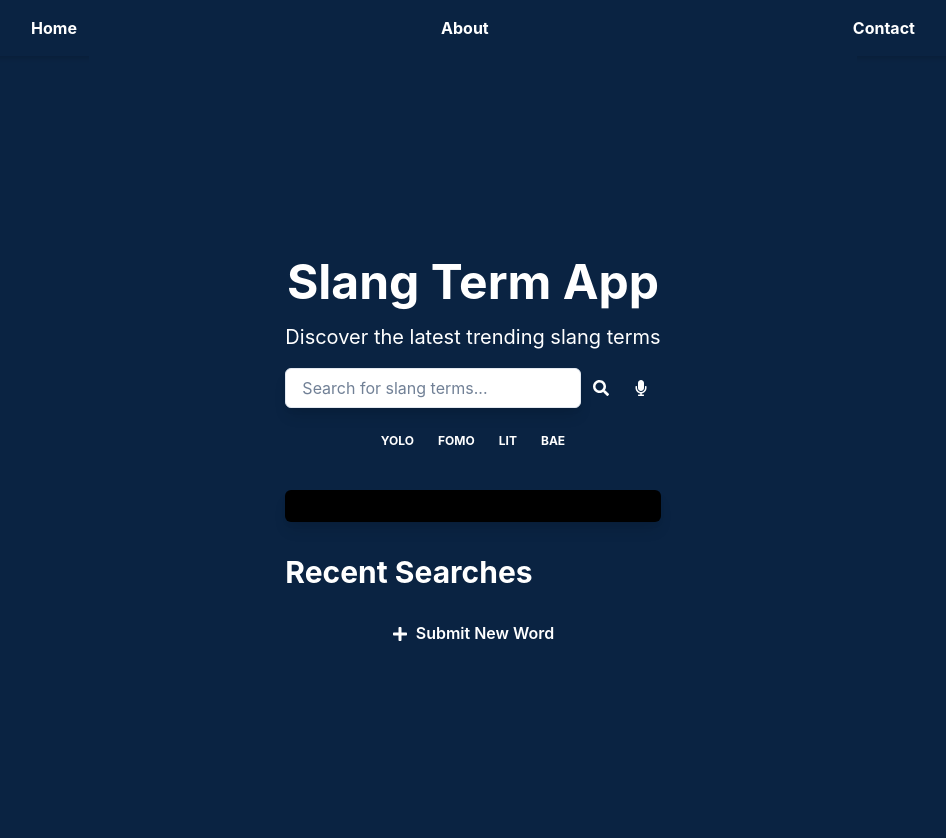
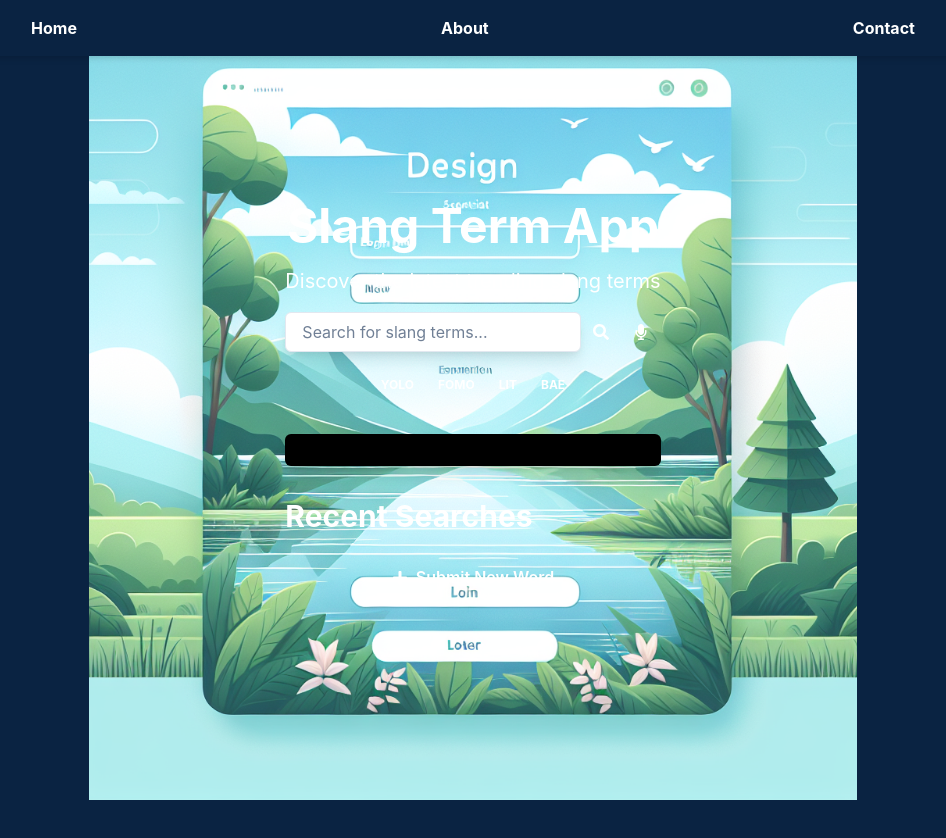
Before and after one commit to GPT-Engineer-App/slang-connect, a React (Vite) app: page / in a window 1280 px wide. Shown: the top 838 px of the page, without its empty margins (167-1113 px from the left). After the commit the page ends 800 px from the top, so only its background shows below. Built offline with nearby package versions, Linux system fonts and the light colour scheme.

Commit message:
Updated background image and moved header navigation to a fixed top position for better design and organization.

```diff
--- a/src/components/Navbar.jsx
+++ b/src/components/Navbar.jsx
@@ -4,7 +4,7 @@ import { motion } from "framer-motion";
 
 const Navbar = () => {
   return (
-    <Box bg="brand.900" p={4} boxShadow="md">
+    <Box bg="brand.900" p={4} boxShadow="md" position="fixed" top="0" width="100%" zIndex="1000">
       <Flex justify="space-around" as={motion.div} initial={{ y: -50 }} animate={{ y: 0 }} transition={{ duration: 0.5 }}>
         <Link as={NavLink} to="/" color="brand.600" fontWeight="bold" whileHover={{ scale: 1.1 }}>Home</Link>
         <Link as={NavLink} to="/about" color="brand.600" fontWeight="bold" whileHover={{ scale: 1.1 }}>About</Link>
--- a/src/pages/Index.jsx
+++ b/src/pages/Index.jsx
@@ -1,6 +1,6 @@
 import { useState, useEffect } from "react";
 import { Container, Text, VStack, Input, IconButton, Box, Heading, List, ListItem, Spinner, Badge, HStack, Button, Modal, ModalOverlay, ModalContent, ModalHeader, ModalFooter, ModalBody, ModalCloseButton, FormControl, FormLabel, Textarea } from "@chakra-ui/react";
-import newBackgroundImage from "../../public/images/subtle-classy-background.jpg"; // Updated background image import
+import backgroundImage from "../../public/images/background.jpg"; // Updated background image import
 import { FaSearch, FaMicrophone, FaTrophy, FaPlus } from "react-icons/fa";
 import axios from "axios";
 import { motion } from "framer-motion";
@@ -47,7 +47,7 @@ const Index = () => {
   };
 
   return (
-    <Container centerContent maxW="container.md" height="100vh" display="flex" flexDirection="column" justifyContent="center" alignItems="center" bg="brand.900" bgSize="cover" bgPosition="center">
+    <Container centerContent maxW="container.md" height="100vh" display="flex" flexDirection="column" justifyContent="center" alignItems="center" bgImage={`url(${backgroundImage})`} bgSize="cover" bgPosition="center">
       <VStack spacing={4} as={motion.div} initial={{ opacity: 0 }} animate={{ opacity: 1 }} transition={{ duration: 1 }}>
         <Heading as="h1" size="2xl" color="brand.600">Slang Term App</Heading>
         <Text fontSize="xl" color="brand.600">Discover the latest trending slang terms</Text>
```
Also changed, not shown: public/images/background.jpg.
